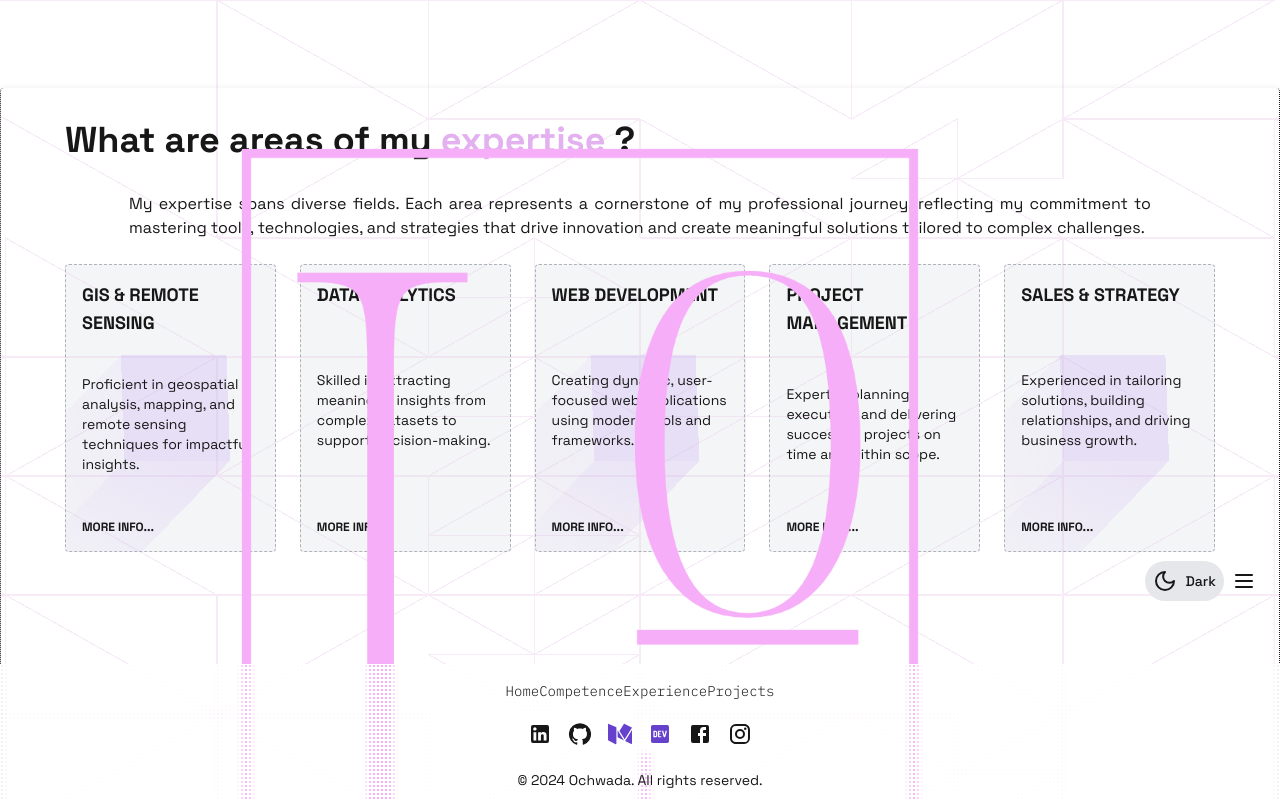
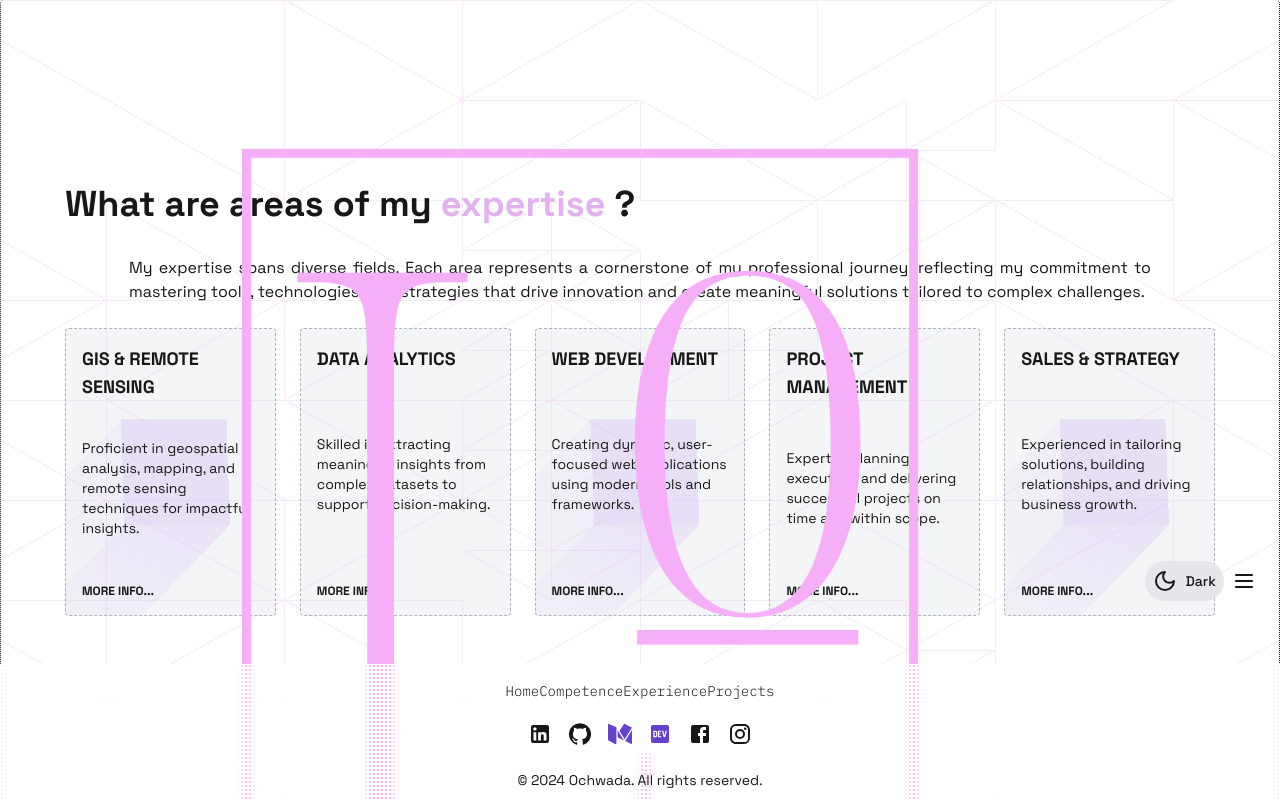
Before and after one commit to Ochwada/Profiles-24-25, a Next.js app: page /competence in a window 1280 px wide. Shown: the top 800 px of the page. Built offline with nearby package versions, Linux system fonts and the light colour scheme.

Commit message:
rechech on errors

```diff
--- a/src/Components/Constant/index.js
+++ b/src/Components/Constant/index.js
@@ -1,6 +1,6 @@
 
 // src/Components/Constant/index.js
-
+import React from 'react';
 
 // -------------------------------------------Header Navigation --------------------
 export const navigation = [
@@ -36,7 +36,7 @@ export const projectsNavigation = [
         git_href: "https://github.com/Ardhi-OWM/ardhi_frontend",
         //web_href: "https://ardhi.de/",
         href: "https://ardhi.slab.com/posts/what-is-ardhi-project-z0d01cz8?shr=EZiIPCLM0lt9h1C_2osUBQA_",
-        image:'/assets/ardhi_app.png',
+        image: '/assets/ardhi_app.png',
         category: ["Web Development", "Project Management"],
         subcategory: "Frontend",
         tools: ["#React", "#TailwindCSS", "#NextJS"],
@@ -47,7 +47,7 @@ export const projectsNavigation = [
         git_href: "https://github.com/Ardhi-OWM/landing-page",
         web_href: "https://ardhi.de/",
         href: "https://ardhi.slab.com/posts/what-is-ardhi-project-z0d01cz8?shr=EZiIPCLM0lt9h1C_2osUBQA_",
-        image:'/assets/ardhi.png',
+        image: '/assets/ardhi.png',
         category: ["Web Development"],
         subcategory: "Frontend",
         tools: ["#React", "#TailwindCSS", "#Vite"],
@@ -56,12 +56,12 @@ export const projectsNavigation = [
         id: 'ProjectsProfile2023',
         name: "Curriculum vitae - Portfolio (May 2023)",
         git_href: "https://github.com/Ochwada/My-Profile-CV-2023/tree/main/Ochwada_Profile_May2023",
-        web_href: "https://linda-ochwada.netlify.app/",
+        web_href: "https://ochwada-pro-23.netlify.app/",
         //href: "https://medium.com/@ochwada/c-programing-setup-in-visual-studio-code-bd4cb60e58ff",
-        image:'/assets/profile0523.png',
+        image: '/assets/profile0523.png',
         category: ["Web Development"],
         subcategory: "Frontend",
-        tools: ["#React", "#Vite","#ThreeJS", "#TailwindCSS", '#Netlify', ],
+        tools: ["#React", "#Vite", "#ThreeJS", "#TailwindCSS", '#Netlify',],
     },
     {
         id: 'clvprediction',
@@ -69,7 +69,7 @@ export const projectsNavigation = [
         git_href: "https://github.com/Ochwada/Software_Code_Pytho",
         //web_href: "https://linda-ochwada.netlify.app/",
         //href: "https://medium.com/@ochwada/c-programing-setup-in-visual-studio-code-bd4cb60e58ff",
-        image:'/assets/clv.png',
+        image: '/assets/clv.png',
         category: ["Machine Learning"],
         subcategory: "Predictive Analytics",
         tools: ["#Python",],
@@ -80,7 +80,7 @@ export const projectsNavigation = [
         git_href: "https://github.com/Ochwada/Data-Science-2023/blob/main/Photos%20into%20Cartoons/photo_to_catoons.ipynb",
         //web_href: "https://linda-ochwada.netlify.app/",
         href: "https://medium.com/@ochwada/c-programing-setup-in-visual-studio-code-bd4cb60e58ff",
-        image:'/assets/catoon.png',
+        image: '/assets/catoon.png',
         category: ["Computer Vision"],
         subcategory: "Image Processing and Transformation",
         tools: ["#Python",],
@@ -191,9 +191,11 @@ export const experienceData = [
         description: [
             "Lead and managed projects in geodata, web, and apps.",
             "Led international teams to deliver client-focused results.  ",
-            <a href="https://buymeacoffee.com/ochwada/e/203469" target="_blank" rel="noopener noreferrer">
-                Author of <u>Free Geospatial Data Resources (Ebook)</u>
-            </a>
+            <React.Fragment key="free-geospatial-data-resources">
+                Author of <a href="https://buymeacoffee.com/ochwada/e/203469" target="_blank" rel="noopener noreferrer">
+                    <u>Free Geospatial Data Resources (Ebook)</u>
+                </a>
+            </React.Fragment>
         ],
         //companylink: "https://www.dealcode.ai/"
     },
--- a/src/Components/Shared/Header.tsx
+++ b/src/Components/Shared/Header.tsx
@@ -1,7 +1,7 @@
 "use client";
 
 
-import React, { useContext, useState} from 'react';
+import React, { useState} from 'react';
 import Link from 'next/link';
 import { usePathname } from 'next/navigation';
 import ThemeToggleButton from './ThemeToggleButton';
--- a/src/app/competence/page.tsx
+++ b/src/app/competence/page.tsx
@@ -13,15 +13,16 @@ const Competence: React.FC = () => {
     //const scaleX = useSpring(scrollYProgress, { stiffness: 100, damping: 30 });
 
     return (
-        <div className="flex flex-col min-h-screen competence-background items-center justify-center">
+        <PageTransition>
+            <div className="flex flex-col min-h-screen competence-background">
                 {/* Fixed Header */}
                 <div className="fixed top-0 left-0 w-full z-50">
                     <Header />
                 </div>
 
                 {/* Page Content */}
-            <div className="flex-grow pt-16 pb-16">
-                <PageTransition>
+                <div className="flex-grow pt-16 pb-16 place-content-center">
+
                     {/* Progress Bar */}
                     <motion.div
                         className="progress-bar fixed top-16 left-0 w-full h-1 bg-mydarkpurple z-40"
@@ -29,7 +30,7 @@ const Competence: React.FC = () => {
                     />
 
                     {/* Main Content */}
-                    <div className="p-4 sm:p-8 pb-32 mx-8 mt-6">
+                    <div className="p-4 sm:p-8 pb-32 mx-8 ">
                         <h1 className=" md:text-4xl text-2xl font-bold text-start mb-8">
                             What are  areas of  my<span className="text-mypink"> expertise </span>?
                         </h1>
@@ -68,7 +69,7 @@ const Competence: React.FC = () => {
                             ))}
                         </div>
                     </div>
-                </PageTransition>
+
                 </div>
 
                 {/* Fixed Footer */}
@@ -76,6 +77,7 @@ const Competence: React.FC = () => {
                     <Footer />
                 </div>
             </div>
+        </PageTransition>
     );
 };
 
--- a/src/app/experience/page.tsx
+++ b/src/app/experience/page.tsx
@@ -9,10 +9,34 @@ import Header from "@/Components/Shared/Header";
 import Footer from "@/Components/Shared/Footer";
 import { experienceData, educationData, trainingData } from "@/Components/Constant";
 
+// Define TypeScript Interfaces for the data
+interface ExperienceItem {
+    position: string;
+    company: string;
+    date: string;
+    description?: (string | React.JSX.Element)[];
+    companylink?: string;
+}
+
+interface EducationItem {
+    title: string;
+    institution: string;
+    date: string;
+    description?: string;
+}
+
+interface TrainingItem {
+    training: string;
+    date: string;
+    description?: string;
+    certificateLink?: string;
+}
+
+
 const Timeline: React.FC = () => {
     const { scrollYProgress } = useScroll();
 
-    const renderExperienceItem = (item: any, index: number): JSX.Element => (
+    const renderExperienceItem = (item: ExperienceItem, index: number): JSX.Element => (
         <div
             key={`experience-${index}`}
             className={`relative flex flex-col sm:flex-row items-center sm:items-start mb-8 sm:mb-[-40px] ${index % 2 === 0 ? "" : "sm:flex-row-reverse"
@@ -37,8 +61,8 @@ const Timeline: React.FC = () => {
                 <p className="text-sm sm:text-base text-gray-400">{item.company}</p>
                 <p className="text-sm sm:text-base text-gray-500 mt-2">{item.date}</p>
                 <ul className="mt-4 text-sm sm:text-base list-disc list-inside">
-                    {item.description && item.description.map((desc: string, idx: number) => (
-                        <li key={idx}>{desc}</li>
+                    {item.description?.map((desc, idx) => (
+                        <li key={`desc-${idx}`}>{desc}</li>
                     ))}
                     {item.companylink && (
                         <li>
@@ -64,7 +88,7 @@ const Timeline: React.FC = () => {
     );
 
 
-    const renderEducationItem = (item: any, index: number): JSX.Element => (
+    const renderEducationItem = (item: EducationItem, index: number): JSX.Element => (
         <div
             key={`education-${index}`}
             className={`relative flex flex-col sm:flex-row items-center sm:items-start mb-8 sm:mb-[-40px] ${index % 2 === 0 ? "" : "sm:flex-row-reverse"
@@ -99,7 +123,7 @@ const Timeline: React.FC = () => {
         </div>
     );
 
-    const renderTrainingItem = (item: any, index: number): JSX.Element => (
+    const renderTrainingItem = (item: TrainingItem, index: number): JSX.Element => (
         <div
             key={`training-${index}`}
             className={`relative flex flex-col sm:flex-row items-center sm:items-start mb-8 sm:mb-[-40px] ${index % 2 === 0 ? "" : "sm:flex-row-reverse"
--- a/src/app/page.tsx
+++ b/src/app/page.tsx
@@ -44,7 +44,7 @@ const Home: React.FC = () => {
 
   return (
     <PageTransition>
-      <div className="flex flex-col min-h-screen home-background">
+      <div className="flex flex-col min-h-screen home-background ">
         {/* Fixed Header */}
         <div className="fixed top-0 left-0 w-full z-50">
           <Header />
@@ -57,7 +57,7 @@ const Home: React.FC = () => {
         />
 
         {/* Main Content */}
-        <div className="flex-grow overflow-y-auto pt-16 pb-16 px-4 sm:px-8">
+        <div className="flex-grow overflow-y-auto pb-16 px-4 sm:px-8 place-content-center">
           <div className="flex flex-col md:flex-row gap-8 items-center justify-center">
             {/* Image Section */}
             <div className="w-full md:w-1/3 flex justify-center md:justify-start overflow-hidden">
--- a/src/app/projects/page.tsx
+++ b/src/app/projects/page.tsx
@@ -2,6 +2,8 @@
 
 import React, { useState } from "react";
 import { motion, useScroll } from "framer-motion";
+import Image from 'next/image';
+
 
 import PageTransition from "@/Components/Pages/PageTransition";
 import Header from "@/Components/Shared/Header";
@@ -26,9 +28,11 @@ const toolColors: Record<string, { bg: string; text: string }> = {
 
 };
 
+
+
 const ProjectCard: React.FC<{ project: typeof projectsNavigation[0]; onToolClick: (tool: string) => void }> = ({ project, onToolClick }) => (
     <div className="mt-8 border border-dashed border-gray-500/[0.5] rounded p-2 m-2 shadow-lg hover:shadow-purple-500/50 transition-shadow duration-400">
-        <img
+        <Image
             src={project.image}
             alt={project.name}
             className="w-full h-32 object-cover rounded-md mb-4 opacity-80"
@@ -170,7 +174,11 @@ const Projects: React.FC = () => {
                             </span>
                         </h1>
                         <p className="opacity-80 m-8  text-lg ibm">
-                        Welcome to - A Journey Through My Projects - You will find a selection of my work right here, each representing the passion and commitment I put into it. Each project highlights particular difficulties overcame and abilities improved. They show off my skills on their own, but when combined, they show how far I've come as a professional. I encourage you to look over these achievements, which show my dedication to lifelong learning and the pursuit of excellence.
+                        Welcome to - A Journey Through My Projects - You will find a selection of my work right here, each representing
+                        the passion and commitment I put into it. Each project highlights particular difficulties overcame
+                        and abilities improved. They show off my skills on their own, but when combined, they show how far I&apos;ve come as
+                        a professional. I encourage you to look over these achievements, which show my dedication to lifelong learning
+                        and the pursuit of excellence.
                         </p>
 
                         {/* Category Tabs */}
```
Lines whose indentation alone changed are shown as unchanged.
